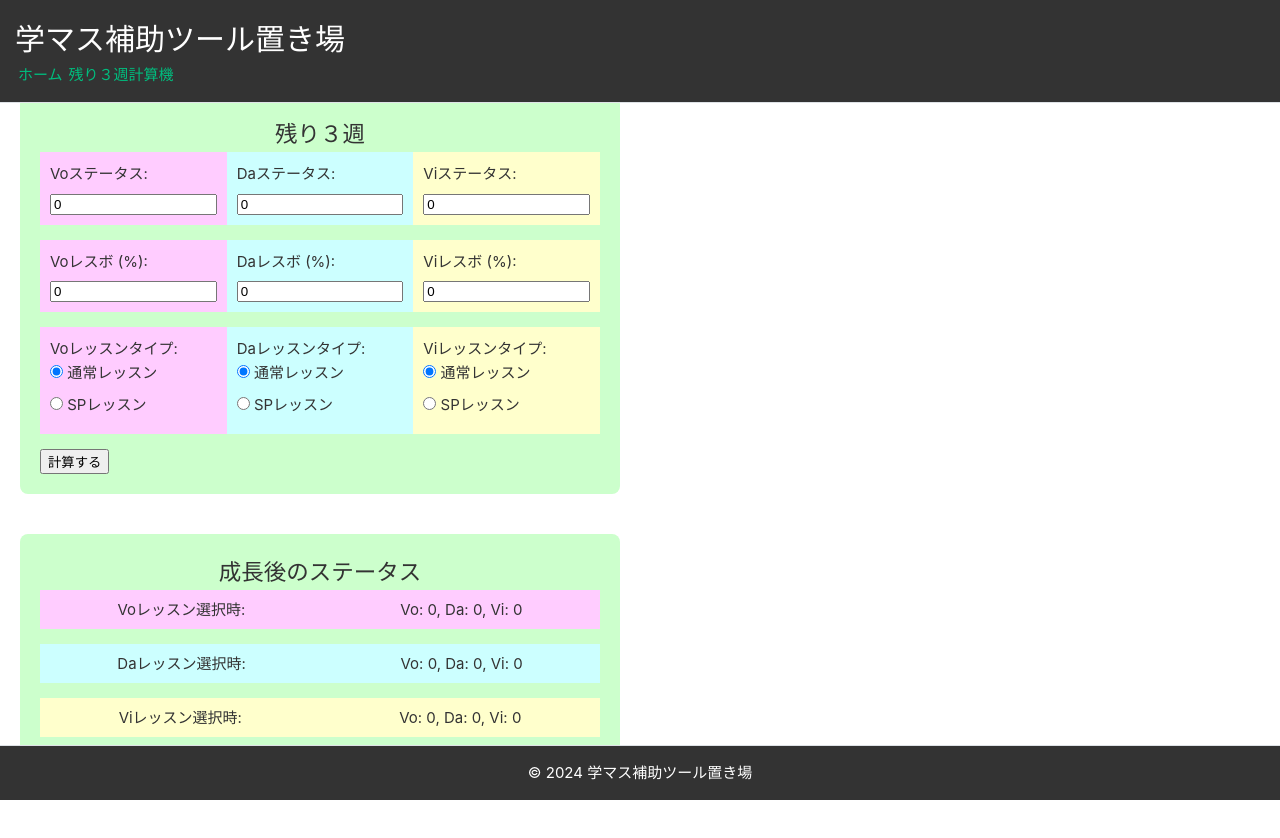
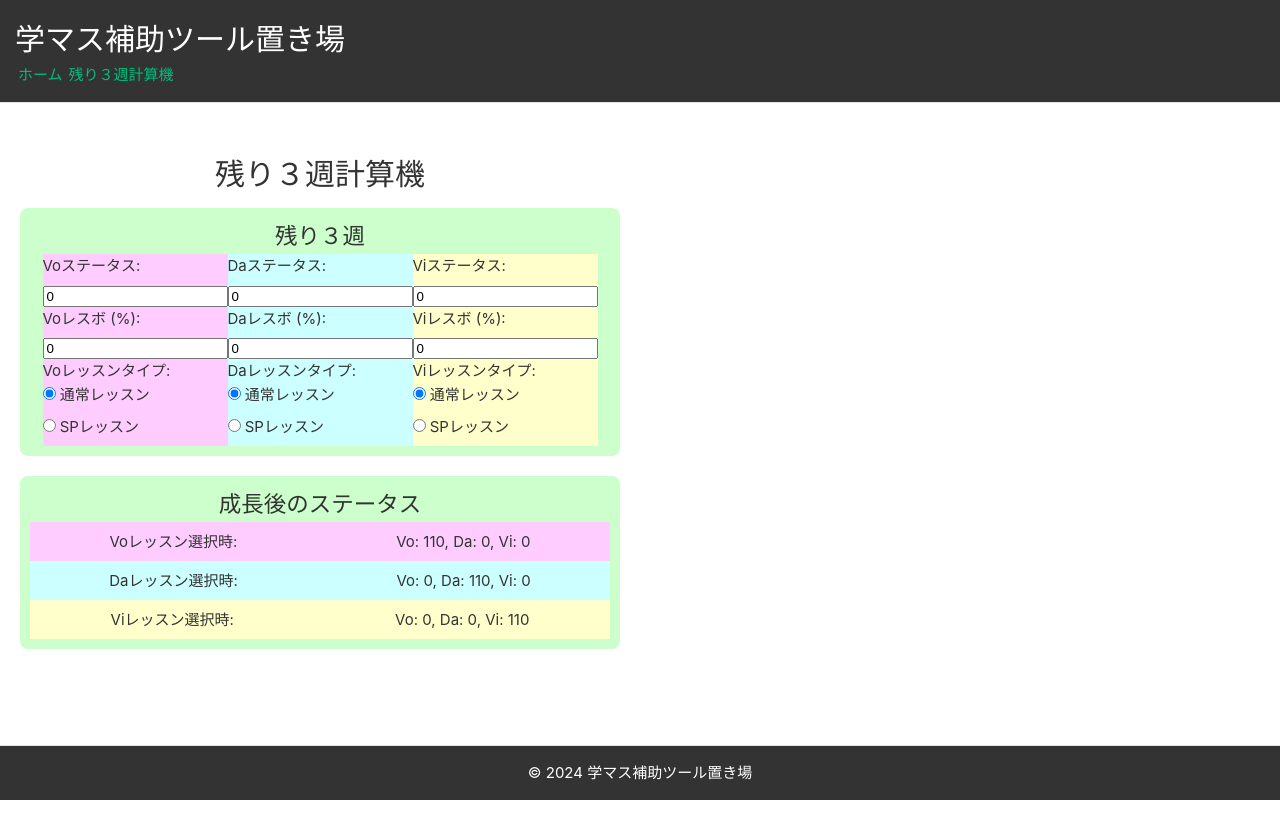
Before and after one commit to ktai98/gakumasu-tools, a Vue app: page /left-3-weeks-calculator in a window 1280 px wide. Shown: the top 838 px of the page. After the commit the page ends 800 px from the top, so only its background shows below. Built offline with nearby package versions, Linux system fonts and the light colour scheme.

Commit message:
計算ボタンを廃止し、入力時にリアルタイムで結果が反映されるよう変更

```diff
--- a/src/views/Left3WeeksCalculator.vue
+++ b/src/views/Left3WeeksCalculator.vue
@@ -3,53 +3,52 @@
     <h1>残り３週計算機</h1>
     <div class="input-section">
       <h2>残り３週</h2>
-      <form @submit.prevent="calculate">
+      <form @submit.prevent>
         <div class="input-row">
           <div class="input-group vo-group">
             <label for="vo">Voステータス:</label>
-            <input type="number" id="vo" v-model.number="status.vo" min="0" max="1500" required>
+            <input type="number" id="vo" v-model.number="status.vo" @input="calculate" min="0" max="1500" required>
           </div>
           <div class="input-group da-group">
             <label for="da">Daステータス:</label>
-            <input type="number" id="da" v-model.number="status.da" min="0" max="1500" required>
+            <input type="number" id="da" v-model.number="status.da" @input="calculate" min="0" max="1500" required>
           </div>
           <div class="input-group vi-group">
             <label for="vi">Viステータス:</label>
-            <input type="number" id="vi" v-model.number="status.vi" min="0" max="1500" required>
+            <input type="number" id="vi" v-model.number="status.vi" @input="calculate" min="0" max="1500" required>
           </div>
         </div>
         <div class="input-row">
           <div class="input-group vo-group">
             <label for="voBonus">Voレスボ (%):</label>
-            <input type="number" id="voBonus" v-model.number="bonus.vo" min="0.0" step="0.1" required>
+            <input type="number" id="voBonus" v-model.number="bonus.vo" @input="calculate" min="0.0" step="0.1" required>
           </div>
           <div class="input-group da-group">
             <label for="daBonus">Daレスボ (%):</label>
-            <input type="number" id="daBonus" v-model.number="bonus.da" min="0.0" step="0.1" required>
+            <input type="number" id="daBonus" v-model.number="bonus.da" @input="calculate" min="0.0" step="0.1" required>
           </div>
           <div class="input-group vi-group">
             <label for="viBonus">Viレスボ (%):</label>
-            <input type="number" id="viBonus" v-model.number="bonus.vi" min="0.0" step="0.1" required>
+            <input type="number" id="viBonus" v-model.number="bonus.vi" @input="calculate" min="0.0" step="0.1" required>
           </div>
         </div>
         <div class="input-row">
           <div class="input-group vo-group">
             <p>Voレッスンタイプ:</p>
-            <label><input type="radio" name="voLessonType" value="false" v-model="lessonType.vo" /> 通常レッスン</label>
-            <label><input type="radio" name="voLessonType" value="true" v-model="lessonType.vo" /> SPレッスン</label>
+            <label><input type="radio" name="voLessonType" value="false" v-model="lessonType.vo" @change="calculate" /> 通常レッスン</label>
+            <label><input type="radio" name="voLessonType" value="true" v-model="lessonType.vo" @change="calculate" /> SPレッスン</label>
           </div>
           <div class="input-group da-group">
             <p>Daレッスンタイプ:</p>
-            <label><input type="radio" name="daLessonType" value="false" v-model="lessonType.da" /> 通常レッスン</label>
-            <label><input type="radio" name="daLessonType" value="true" v-model="lessonType.da" /> SPレッスン</label>
+            <label><input type="radio" name="daLessonType" value="false" v-model="lessonType.da" @change="calculate" /> 通常レッスン</label>
+            <label><input type="radio" name="daLessonType" value="true" v-model="lessonType.da" @change="calculate" /> SPレッスン</label>
           </div>
           <div class="input-group vi-group">
             <p>Viレッスンタイプ:</p>
-            <label><input type="radio" name="viLessonType" value="false" v-model="lessonType.vi" /> 通常レッスン</label>
-            <label><input type="radio" name="viLessonType" value="true" v-model="lessonType.vi" /> SPレッスン</label>
+            <label><input type="radio" name="viLessonType" value="false" v-model="lessonType.vi" @change="calculate" /> 通常レッスン</label>
+            <label><input type="radio" name="viLessonType" value="true" v-model="lessonType.vi" @change="calculate" /> SPレッスン</label>
           </div>
         </div>
-        <button type="submit">計算する</button>
       </form>
     </div>
     <div class="results-section">
@@ -89,7 +88,6 @@ export default defineComponent({
       results.value.voLesson = calculate_lesson_growth('vo');
       results.value.daLesson = calculate_lesson_growth('da');
       results.value.viLesson = calculate_lesson_growth('vi');
-      console.log('成長後のステータス:', results.value);
     };
 
     function calculate_lesson_growth(attribute: 'vo' | 'da' | 'vi') {
@@ -108,15 +106,22 @@ export default defineComponent({
       return currentStatus + baseIncrease + bonusEffect;
     }
 
+    // 初期計算
+    calculate();
+
     return { status, bonus, lessonType, results, calculate };
   }
 });
 </script>
 
 <style scoped>
+body {
+  margin: 0;
+  padding: 0;
+}
+
 .calculator-container {
-  padding: 1em;
-  margin-top: 20px;
+  padding-top: 80px; /* ヘッダーの高さ分のパディングを追加 */
   display: flex;
   flex-direction: column;
   align-items: center;
@@ -125,8 +130,8 @@ export default defineComponent({
 
 .input-section, .results-section {
   background-color: #ccffcc; /* 薄緑色 */
-  padding: 20px;
-  margin: 20px 0;
+  padding: 10px; /* パディングを調整 */
+  margin: 10px 0; /* マージンを調整 */
   border-radius: 8px;
   width: 100%; /* セクションの幅を100%に設定 */
   max-width: 600px; /* 最大幅を600pxに設定 */
@@ -139,7 +144,7 @@ export default defineComponent({
   display: flex;
   justify-content: space-around;
   width: 100%; /* 行の幅を100%に設定 */
-  margin-bottom: 1em;
+  margin-bottom: 0; /* マージンを削除 */
 }
 
 .input-group {
@@ -147,7 +152,7 @@ export default defineComponent({
   flex-direction: column;
   align-items: flex-start;
   width: 100%; /* グループの幅を100%に設定 */
-  padding: 10px; /* グループ内のパディングを追加 */
+  padding: 0; /* パディングを削除 */
 }
 
 .result-row p {
```
